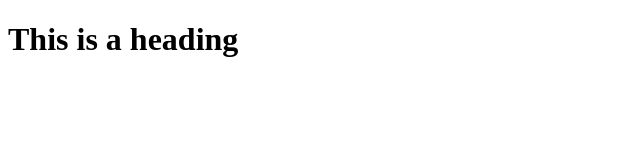
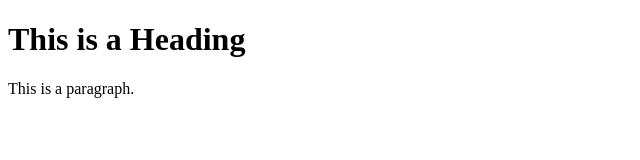
Before and after one commit to jingyuan8897/learning-git, a plain HTML site: page index.html in a window 1280 px wide. Shown: the whole page, without its empty margins (0-640 px from the left). Drawn offline with Linux system fonts and the light colour scheme.

Commit message:
Update index.html

```diff
--- a/index.html
+++ b/index.html
@@ -4,6 +4,7 @@
 <title>Page Title</title>
 </head>
 <body>
-  <h1>This is a heading</h1>
+   <h1>This is a Heading</h1>
+  <p>This is a paragraph.</p>
 </body>
 </html>
```
